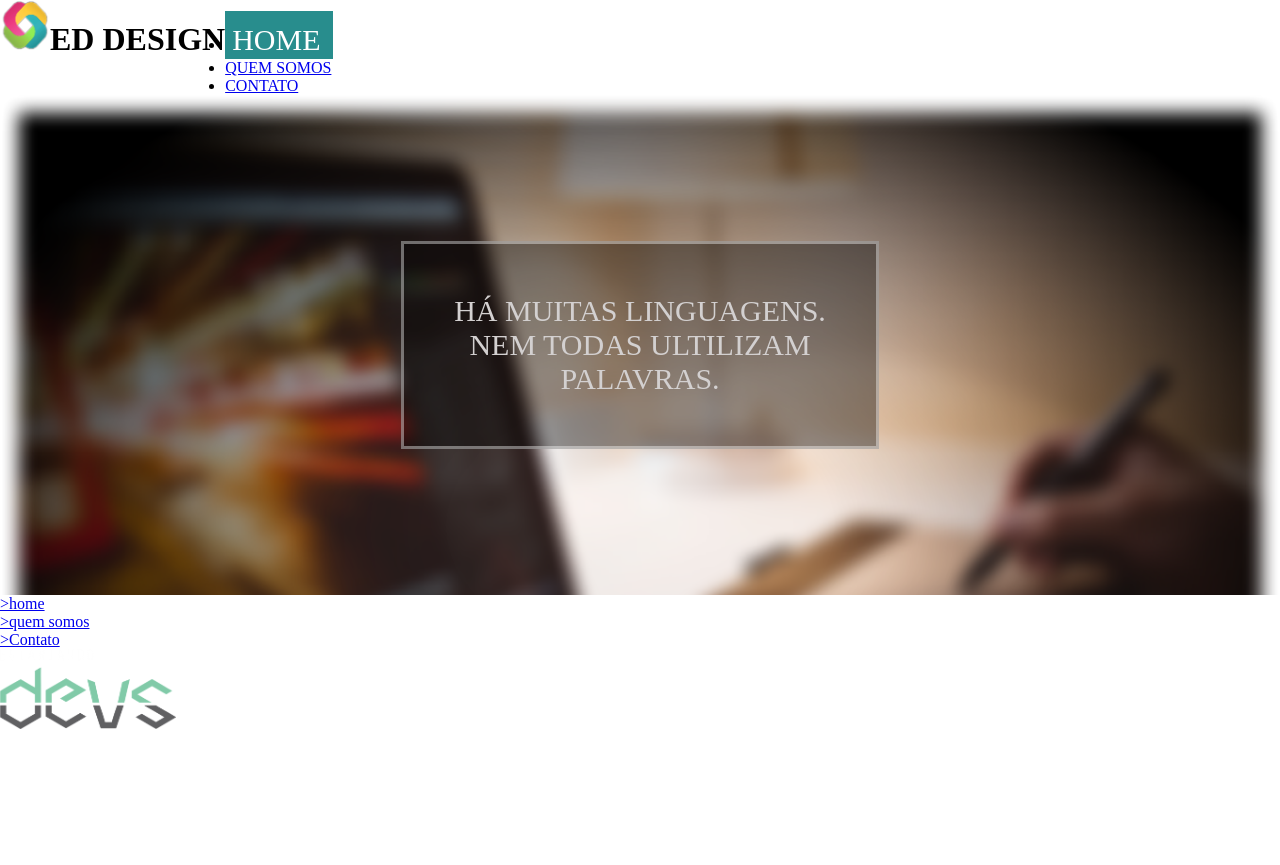
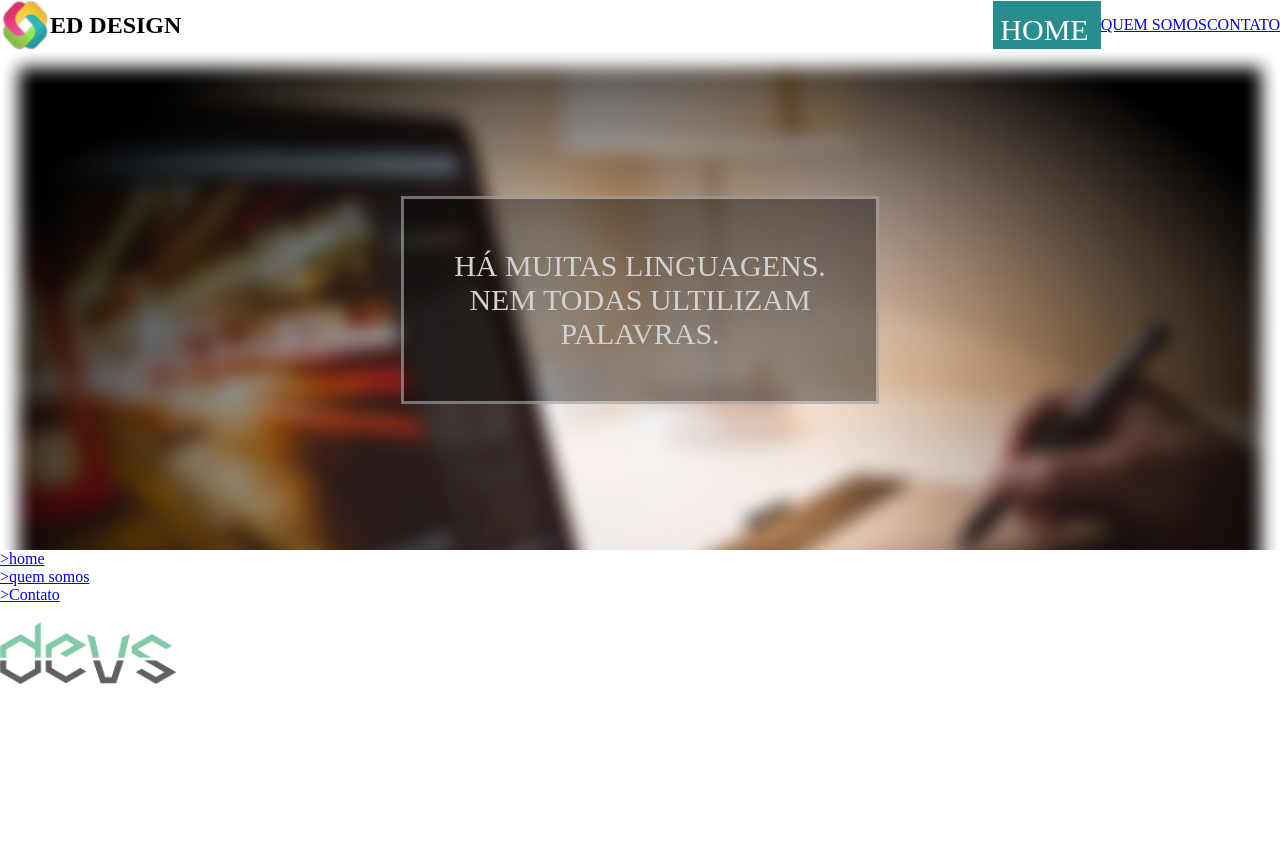
Before and after one commit to lubaaenzin/ed-design, a plain HTML site: page index.html in a window 1280 px wide. After the commit the page ends 820 px from the top, so only its background shows below. Drawn offline with Linux system fonts and the light colour scheme.

Commit message:
Fix navbar

```diff
--- a/css/style.css
+++ b/css/style.css
@@ -13,15 +13,23 @@ body {
 
 }
 
+.logo{
+    display: flex;
+    align-items: center;
+}
+
 #principal {
     display: flex;
-    align-items: baseline;
-
+    align-items: center;
+    justify-content: space-between;
 }
 #lista {
+    display:flex;
     justify-content: flex-end;
+    align-items: center;
+    list-style: none;
+}
 
-}
 .teste {
     display: flex;
     flex-direction: row;
--- a/index.html
+++ b/index.html
@@ -12,19 +12,18 @@
 <body>
     <div id="site">
 
-        <div id="principal">
-
+        <nav id="principal">
+            <div class="logo">
                 <img src="img/logo fundo.png" alt="" height="50px" width="50px">
                 <h1>ED DESIGN</h1>
+            </div>
 
-            <nav class="teste">
             <ul id="lista">
                 <li><a id="list1" href="#">HOME</a></li>
                 <li><a id="list2" href="#">QUEM SOMOS</a></li>
                 <li><a id="list3" href="#">CONTATO</a></li>
             </ul>
         </nav>
-        </div>
 
         <div id="back">
 
```
Lines whose indentation alone changed are shown as unchanged.
